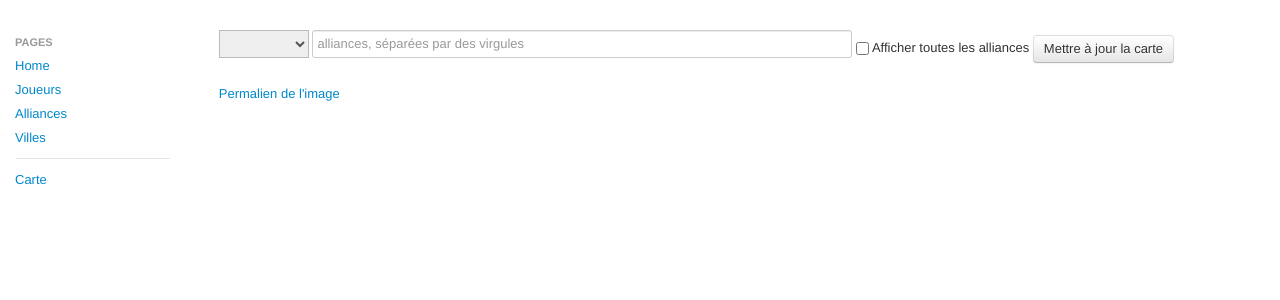
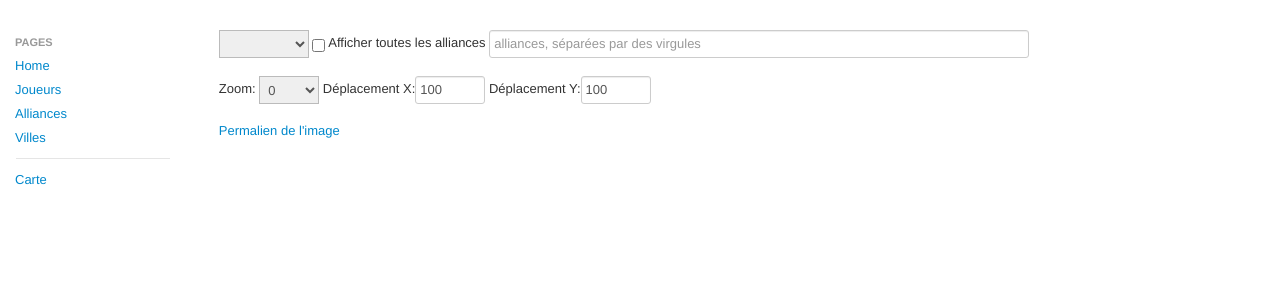
Before and after one commit to nemeria/nemeria-tools, a Django app: template nemeriatools/templates/carte.html in a window 1280 px wide. Shown: the part 216-516 px from the top of the page. Run offline with Django 3.2, Linux system fonts and the light colour scheme; the template is opened without the code that fills it, so the values that code supplies are empty; some libraries are stand-ins or nearby versions.

Commit message:
ajout zoom, deplacement carte

```diff
--- a/nemeriatools/static/js/carte.js
+++ b/nemeriatools/static/js/carte.js
@@ -1,5 +1,27 @@
 $(function() {
-    $('select[name="monde"]').change(function() {
-        $(this).parents('form').submit();
+    $('form').children().change(function() {
+        if ($('input[name=drawall]').prop("checked")==true) { $('input[name=alliances]').hide() }
+        else { $('input[name=alliances]').show() }
+        var src="";
+        src+="monde="+document.carteform.monde.value;
+        if (document.carteform.drawall.checked==true) {
+            src+="&drawall=1";
+        }
+        if (document.carteform.alliances.value != "") {
+            for (a in document.carteform.alliances.value.split(/,\s*/)) {
+                src+="&alliance="+document.carteform.alliances.value.split(/,\s*/)[a];
+            }
+        }
+        src+="&h="+(Math.floor($(document).width()-$(document).width()/12*3));
+        xpos=$('input[name=xpos]').prop('value');
+        ypos=$('input[name=ypos]').prop('value');
+        if (isNaN(xpos)) { xpos="100" }
+        if (isNaN(ypos)) { ypos="100" }
+        zoom=parseInt($('select[name=zoom]').prop('value'));
+        src+="&x="+xpos;
+        src+="&y="+ypos;
+        src+="&z="+zoom;
+        $('#carte').prop('src',"/carte/image?"+src);
+        $('#permalink').prop('href',"/carte/image?"+src);
     });
 });
--- a/nemeriatools/templates/carte.html
+++ b/nemeriatools/templates/carte.html
@@ -7,39 +7,33 @@
 
 
 {% block content %}
-<form class="form" name="carteform">
+<script src='{% static "js/carte.js" %}'></script>
+<form class="form-inline" name="carteform">
     <select name="monde" class="input-small">
         {% for m in mondes %}
         <option>{{ m.nom }}</option>
         {% endfor %}
     </select>
+    <input type="checkbox" name="drawall"> Afficher toutes les alliances
     <input type="text" class="input-xxlarge" name="alliances" placeholder="alliances, séparées par des virgules">
-    <input type="checkbox" name="drawall"> Afficher toutes les alliances
-    <input type="button" id="submit" class="btn" value="Mettre à jour la carte">
 </form>
+<form class="form-inline" name="controls">
+        Zoom:
+        <select name="zoom" class="input-mini">
+            <option>0</option>
+            <option>1</option>
+            <option>2</option>
+            <option>3</option>
+            <option>4</option>
+        </select>
+        Déplacement X:<input type="number" name="xpos" class="input-mini" value="100">
+        Déplacement Y:<input type="number" name="ypos" class="input-mini" value="100">
+</form>
+
 
 <a id="permalink" href="">
     Permalien de l'image
     <img id="carte" src="">
 </a>
-<script src='{% static "js/carte.js" %}'></script>
-<script>
-$('#submit').click(function() {
 
-    var src="";
-    src+="monde="+document.carteform.monde.value;
-    if (document.carteform.drawall.checked==true) {
-        src+="&drawall=1";
-    }
-    if (document.carteform.alliances.value != "") {
-        for (a in document.carteform.alliances.value.split(/,\s*/)) {
-            src+="&alliance="+document.carteform.alliances.value.split(/,\s*/)[a];
-        }
-    }
-    src+="&h="+(Math.floor($(document).width()-$(document).width()/12*3));
-    $('#carte').prop('src',"/carte/image?"+src);
-    $('#permalink').prop('href',"/carte/image?"+src);
-});
-
-</script>
 {% endblock %}
```
Also changed, not shown: nemeriatools/views.py (+20 -7 lines).
